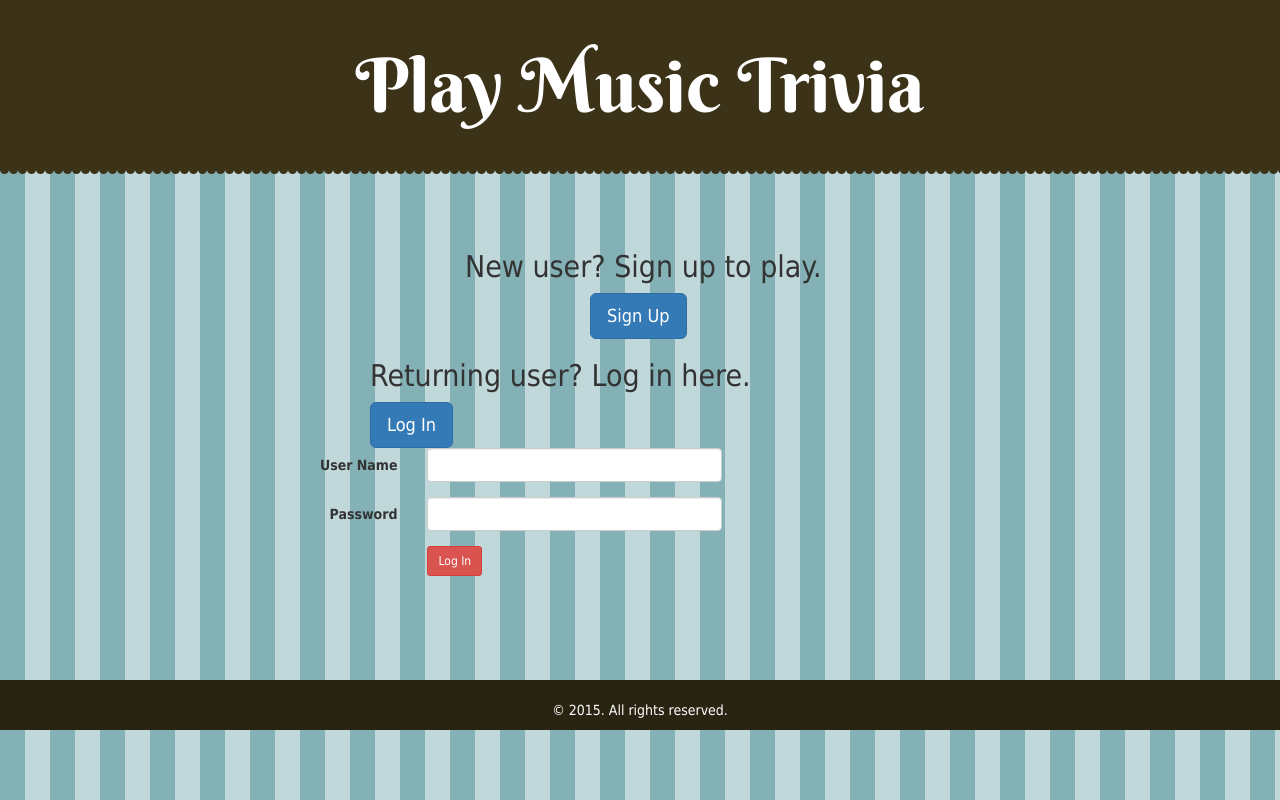
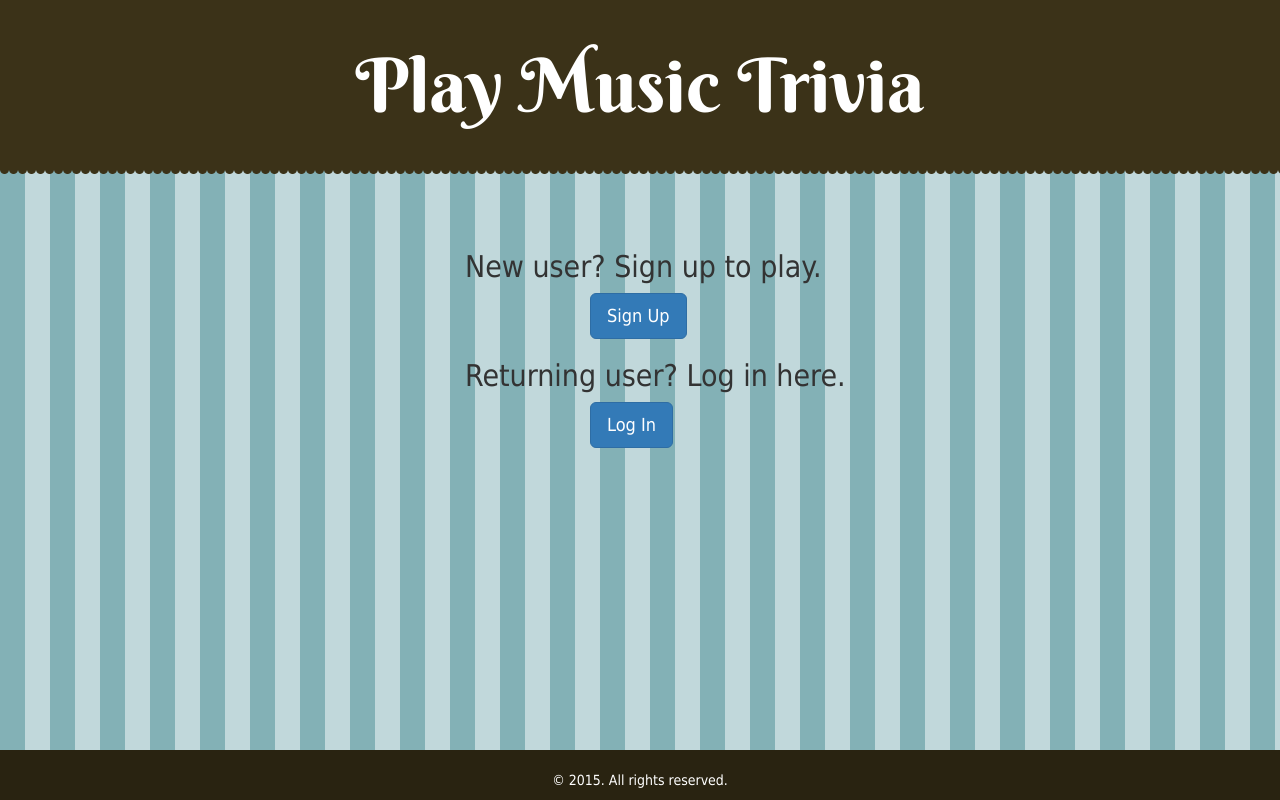
Before and after one commit to lgausman1/m_quiz, a website: page views/login.html in a window 1280 px wide. Shown: the top 800 px of the page. Drawn offline with Linux system fonts and the light colour scheme.

Commit message:
modified layout

```diff
--- a/public/stylesheets/style.css
+++ b/public/stylesheets/style.css
@@ -1,11 +1,16 @@
 body {
 	font-family: Tahoma, Geneva, sans-serif;
+  height: 100%;
+}
 
+#wrapper {
+  min-height: 100%;
 }
 
 .container {
   margin-top: 50px;
   min-height: 400px;
+  padding-bottom: 50px;
 }
 
 #header {
@@ -44,6 +49,10 @@ ul#list {
   margin-right: 5px;
 }
 
+.left125 {
+  margin-left: 125px;
+}
+
 .verticalStripes {
   background-color: #83b1b6;
   background-size: 50px;
@@ -59,7 +68,11 @@ ul#list {
 }
 
 #buttonDiv {
-  margin-top: -70px;
+  margin-top: -120px;
+}
+
+.loginDrop {
+  margin-bottom: 50px;
 }
 
 #footer {
@@ -70,4 +83,6 @@ ul#list {
   padding-top: 20px;
   width: 100%;
   margin-top: 50px;
+  position: fixed;
+  bottom: 0px;
 }
--- a/views/login.html
+++ b/views/login.html
@@ -10,6 +10,7 @@
 
 </head>
 <body class="verticalStripes">
+<div id="wrapper">
 	<div id="header">
 		<h1>Play Music Trivia</h1>
 	</div>
@@ -18,7 +19,7 @@
 <!-- sign up module -->
 	<div id="getSignup" class="col-md-10 col-md-offset-4">
 		<h2>New user? Sign up to play.</h2>
-		<button class="btn btn-lg btn-primary" style="margin-left: 125px;" type="button" data-toggle="collapse" data-target="#signup" aria-expanded="false" aria-controls="signup">Sign Up</button>
+		<button class="btn btn-lg btn-primary left125" type="button" data-toggle="collapse" data-target="#signup" aria-expanded="false" aria-controls="signup">Sign Up</button>
 	</div>
 	<div class="collapse" id="signup">
 
@@ -61,23 +62,23 @@
 	</div> <!-- end sign up -->
 
 <!-- log in module -->
-	<div id="getLogin" class="col-md-10 col-md-offset-3">
+	<div id="getLogin" class="col-md-10 col-md-offset-4">
 		<h2>Returning user? Log in here.</h2>
-		<button class="btn btn-lg btn-primary">Log In</button>
+		<button class="btn btn-lg btn-primary left125"  type="button" data-toggle="collapse" data-target="#login" aria-expanded="false" aria-controls="login">Log In</button>
 	</div>
-	<div id="login">
+	<div class="collapse" id="login">
 		<div class="row">
-			<div class="col-md-10 col-md-offset-2">
+			<div class="col-md-6 col-md-offset-3 loginDrop">
 				<form method="POST" action="/login" class="form-horizontal">
 				    <div class="form-group">
-					    <label for="userName" class="col-md-2 control-label">User Name</label>
-					    <div class="col-md-4">
+					    <label for="userName" class="col-md-3 control-label">User Name</label>
+					    <div class="col-md-6">
 					    <input type="text" name="user[userName]" class="form-control">
 					    </div>
 				  	</div>
 				  	<div class="form-group">
-					  	<label for="password" class="col-md-2 control-label">Password</label>
-					  	<div class="col-md-4">
+					  	<label for="password" class="col-md-3 control-label">Password</label>
+					  	<div class="col-md-6">
 					    <input type="password" name="user[password]" class="form-control">
 					  	</div>
 					</div>
@@ -94,5 +95,6 @@
 </div> <!-- end container -->
 
 <div id="footer"><p>&copy; 2015. All rights reserved.</p></div>
+</div>
 </body>
 </html>
```
Also changed, not shown: index.js (+3 -6 lines), public/javascripts/app.js (+7 -6 lines), views/game.html (+2 -0 lines), public/javascripts/formHelper.js (added).
